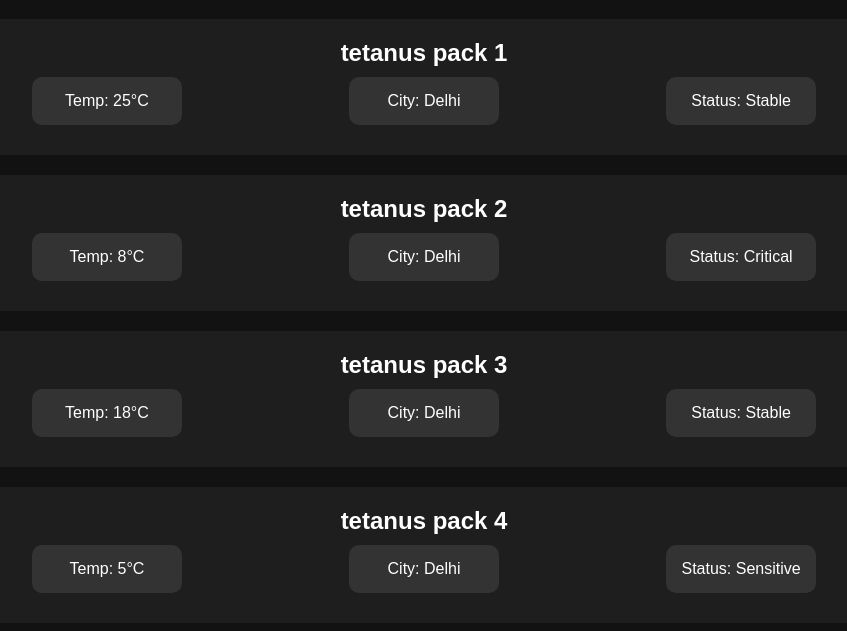
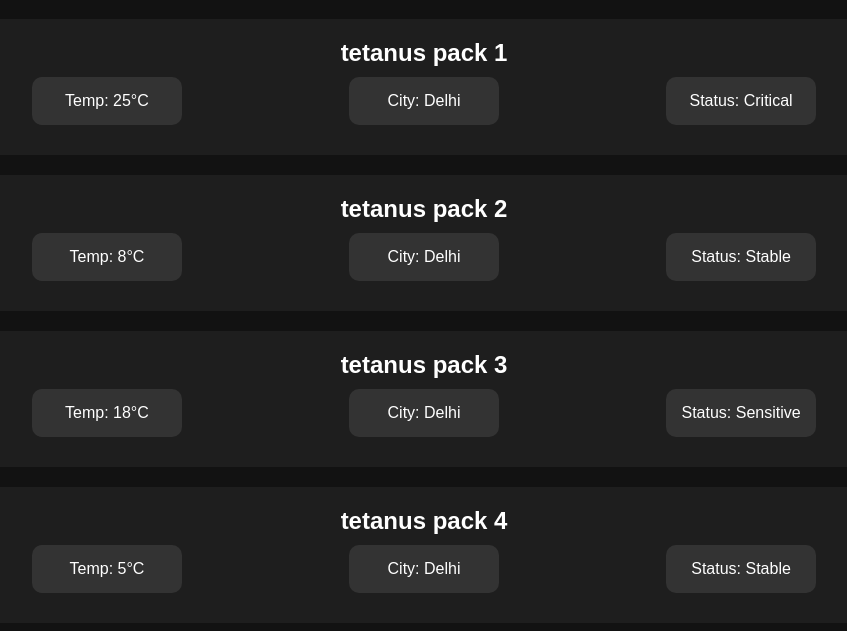
Before and after one commit to validus09/Tracking_System, a plain HTML site: page tetanus.html in a window 1280 px wide. Shown: the part 89-720 px from the top of the page, without its empty margins (216-1063 px from the left). Drawn offline with Linux system fonts and the light colour scheme.

Commit message:
Update tetanus.html

```diff
--- a/tetanus.html
+++ b/tetanus.html
@@ -47,10 +47,10 @@
 
     <script>
         const medicines = [
-            { name: "tetanus pack 1", temp: "25°C", city: "Delhi", status: "Stable" },
-            { name: "tetanus pack 2", temp: "8°C", city: "Delhi", status: "Critical" },
-            { name: "tetanus pack 3", temp: "18°C", city: "Delhi", status: "Stable" },
-            { name: "tetanus pack 4", temp: "5°C", city: "Delhi", status: "Sensitive" },
+            { name: "tetanus pack 1", temp: "25°C", city: "Delhi", status: "Critical" },
+            { name: "tetanus pack 2", temp: "8°C", city: "Delhi", status: "Stable" },
+            { name: "tetanus pack 3", temp: "18°C", city: "Delhi", status: "Sensitive" },
+            { name: "tetanus pack 4", temp: "5°C", city: "Delhi", status: "Stable" },
         ];
 
         function renderMedicines() {
```
